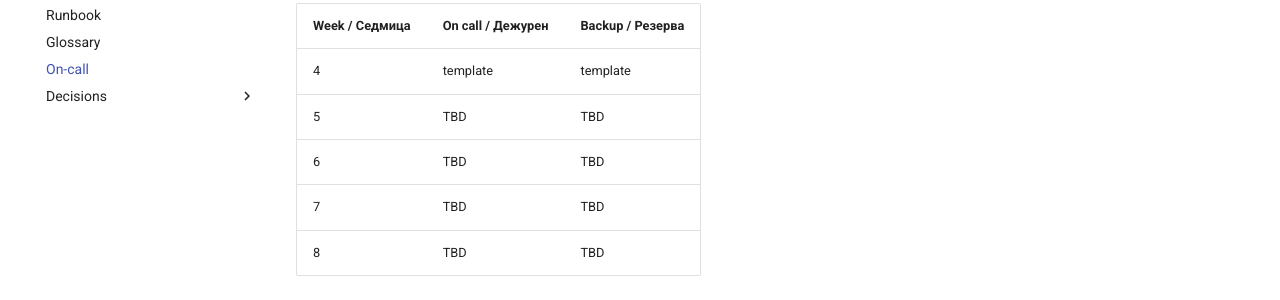
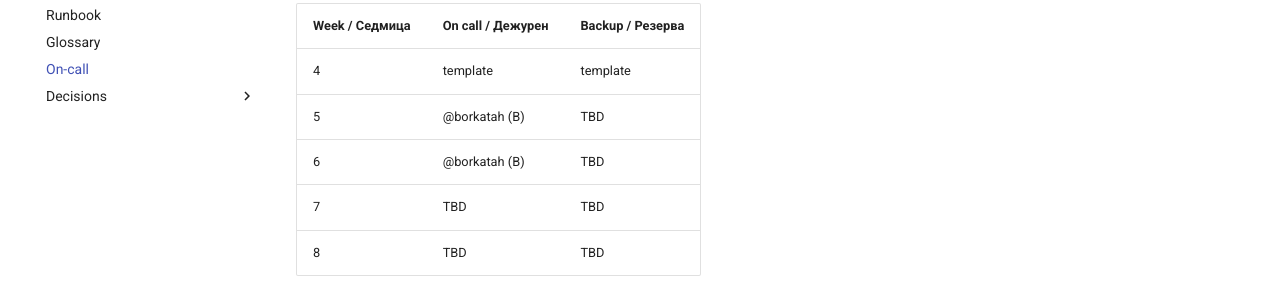
Before and after one commit to borkatah/devops-labs-fn371223025, an MkDocs documentation site: the page built from docs/oncall.md, in a window 1280 px wide. Shown: the part 177-477 px from the top of the page. Built offline with MkDocs 1.6.1 and Material for MkDocs 9.7.7, drawn with Linux system fonts in a browser that asks for light colours.

Commit message:
T11: On call (B), weeks 5-6

```diff
--- a/docs/oncall.md
+++ b/docs/oncall.md
@@ -3,7 +3,7 @@
 | Week / Седмица | On call / Дежурен | Backup / Резерва |
 |---|---|---|
 | 4 | template | template |
-| 5 | TBD | TBD |
-| 6 | TBD | TBD |
+| 5 | @borkatah (B) | TBD |
+| 6 | @borkatah (B) | TBD |
 | 7 | TBD | TBD |
 | 8 | TBD | TBD |
```
